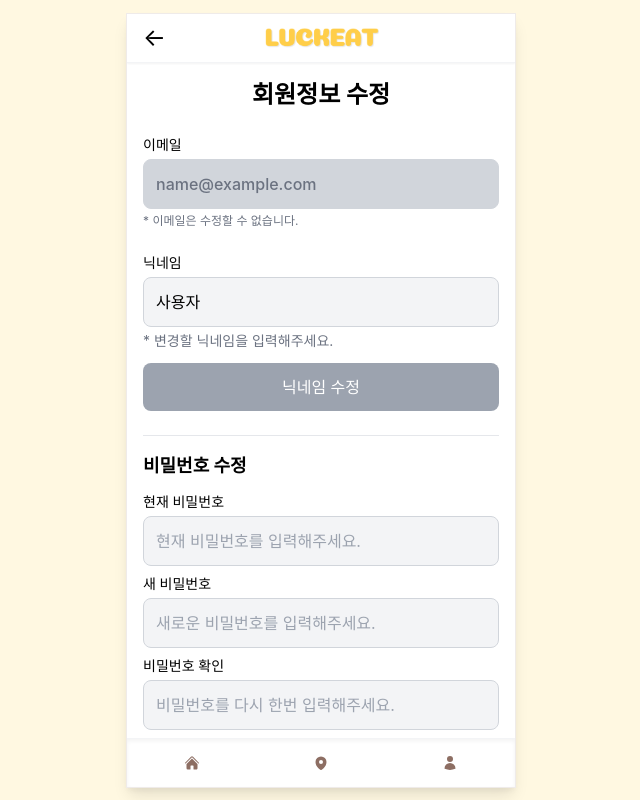
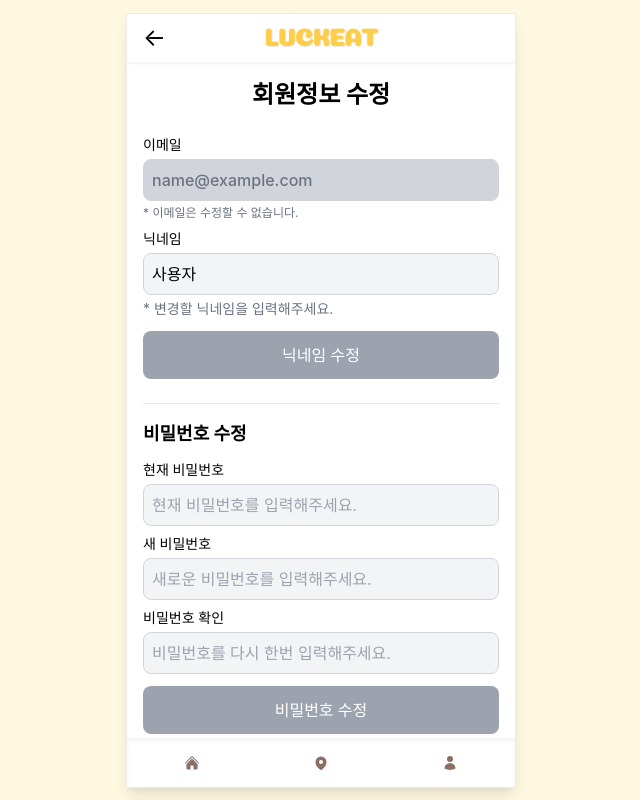
Before and after one commit to wonajin/luckeat-fe, a React (Vite) app: page /edit-profile in a window 1280 px wide. Shown: the whole page, without its empty margins (319-959 px from the left). Built offline with nearby package versions, Linux system fonts and the light colour scheme; no server answers; sample sign-in values are in the browser's storage; a web font is replaced by a local one.

Commit message:
style: 회원정보 수정 페이지 UI 개선 (입력창 높이 및 간격 조정)

```diff
--- a/src/pages/EditProfilePage.jsx
+++ b/src/pages/EditProfilePage.jsx
@@ -292,13 +292,13 @@ function EditProfilePage() {
         <h1 className="text-2xl font-bold text-center mb-6">회원정보 수정</h1>
 
         {/* 이메일 표시 (수정 불가) */}
-        <div className="mb-6">
+        <div className="mb-2">
           <label className="block text-sm font-medium mb-1">이메일</label>
           <input
             type="email"
             value={user?.email || ''}
             disabled
-            className="w-full p-3 bg-gray-300 rounded-lg border border-gray-300 text-gray-500 font-medium"
+            className="w-full p-2 bg-gray-300 rounded-lg border border-gray-300 text-gray-500 font-medium"
           />
           <p className="text-gray-500 text-xs mt-1">
             * 이메일은 수정할 수 없습니다.
@@ -312,7 +312,7 @@ function EditProfilePage() {
             type="text"
             value={nickname}
             onChange={handleNicknameChange}
-            className="w-full p-3 bg-gray-100 rounded-lg border border-gray-300"
+            className="w-full p-2 bg-gray-100 rounded-lg border border-gray-300"
           />
           {isNicknameSame && (
             <p className="text-gray-500 text-sm mt-1">
@@ -349,7 +349,7 @@ function EditProfilePage() {
             value={currentPassword}
             onChange={handleCurrentPasswordChange}
             placeholder="현재 비밀번호를 입력해주세요."
-            className="w-full p-3 bg-gray-100 rounded-lg border border-gray-300 mb-2"
+            className="w-full p-2 bg-gray-100 rounded-lg border border-gray-300 mb-2"
           />
           {currentPasswordError && (
             <p className="text-red-500 text-sm mb-2">
@@ -363,7 +363,7 @@ function EditProfilePage() {
             value={newPassword}
             onChange={handlePasswordChange}
             placeholder="새로운 비밀번호를 입력해주세요."
-            className="w-full p-3 bg-gray-100 rounded-lg border border-gray-300 mb-2"
+            className="w-full p-2 bg-gray-100 rounded-lg border border-gray-300 mb-2"
           />
           {passwordError && (
             <p className="text-red-500 text-sm mb-2">* {passwordError}</p>
@@ -377,7 +377,7 @@ function EditProfilePage() {
             value={confirmPassword}
             onChange={handleConfirmPasswordChange}
             placeholder="비밀번호를 다시 한번 입력해주세요."
-            className="w-full p-3 bg-gray-100 rounded-lg border border-gray-300"
+            className="w-full p-2 bg-gray-100 rounded-lg border border-gray-300"
           />
           {passwordsNotMatch && (
             <p className="text-red-500 text-sm mt-1">
```
